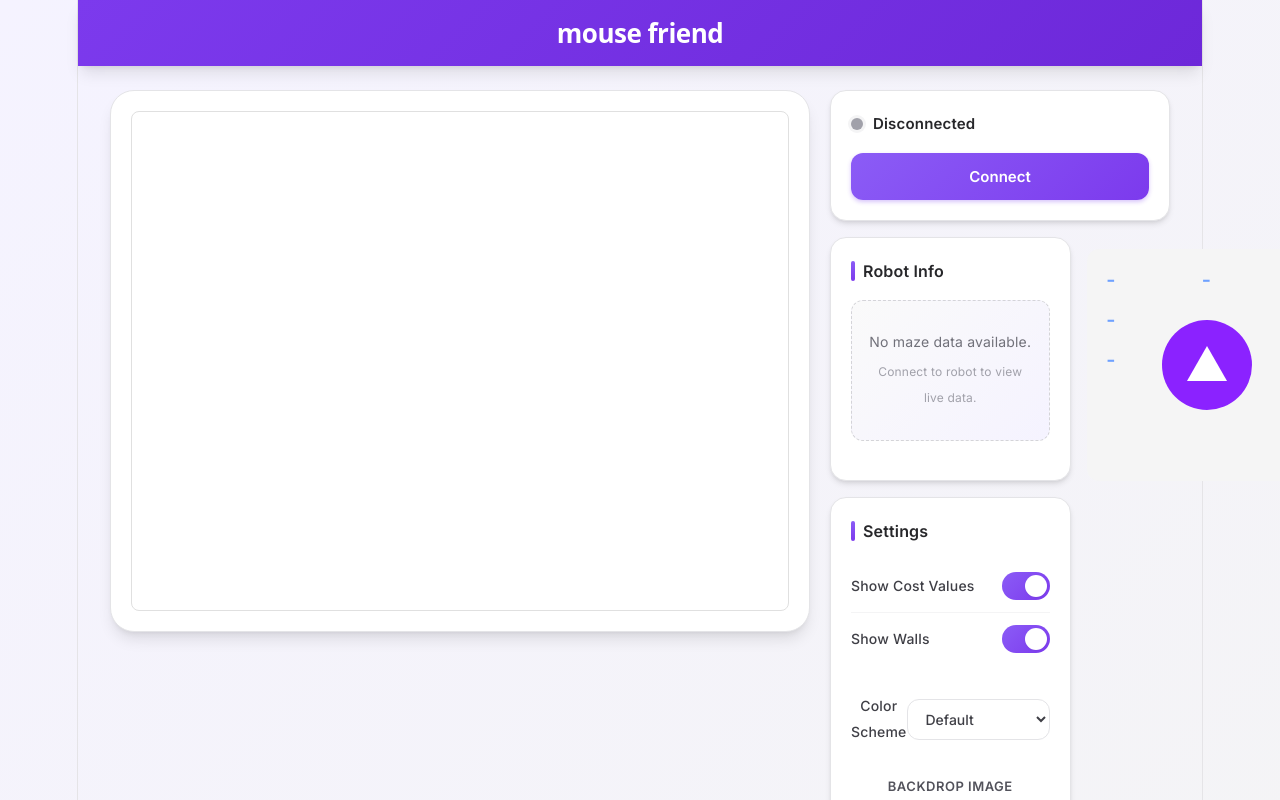
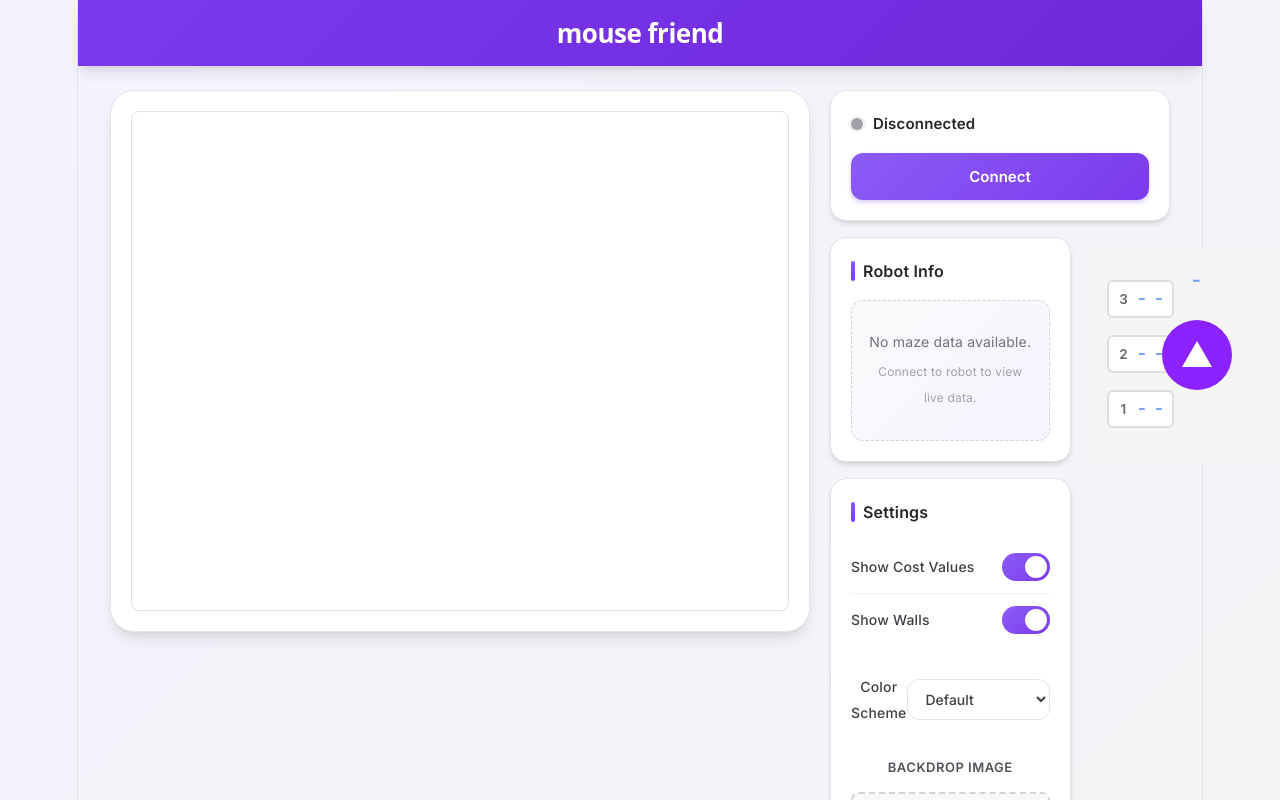
Before and after one commit to duckida/micromouse-friend, a React (Vite) app in the folder web-app/: page / in a window 1280 px wide. Shown: the top 800 px of the page. Built offline with nearby package versions, Linux system fonts and the light colour scheme.

Commit message:
Fix CellViewer: show sensors in driving order (1,2,3), add active highlighting

```diff
--- a/web-app/src/App.jsx
+++ b/web-app/src/App.jsx
@@ -220,7 +220,7 @@ function App() {
                 timeoutWarning={timeoutWarning}
               />
 
-              <CellViewer sensingPoints={currentSensingPoints} />
+              <CellViewer sensingPoints={currentSensingPoints} activeIndex={isLive ? -1 : currentSensingPoint} />
 
               <SettingsPanel
                 settings={settings}
--- a/web-app/src/components/CellViewer.css
+++ b/web-app/src/components/CellViewer.css
@@ -3,15 +3,15 @@
   border-radius: 12px;
   padding: 16px;
   margin-top: 12px;
-  width: 240px;
+  width: 220px;
   margin-left: auto;
   margin-right: auto;
 }
 
 .cell-viewer-container {
   position: relative;
-  width: 200px;
-  height: 200px;
+  width: 180px;
+  height: 180px;
   margin: 0 auto;
 }
 
@@ -20,8 +20,8 @@
   top: 50%;
   left: 50%;
   transform: translate(-50%, -50%);
-  width: 90px;
-  height: 90px;
+  width: 70px;
+  height: 70px;
   background-color: #8b22ff;
   border-radius: 50%;
   display: flex;
@@ -32,38 +32,81 @@
 .cell-viewer-triangle {
   width: 0;
   height: 0;
-  border-left: 20px solid transparent;
-  border-right: 20px solid transparent;
-  border-bottom: 35px solid white;
-  margin-top: -4px;
+  border-left: 15px solid transparent;
+  border-right: 15px solid transparent;
+  border-bottom: 26px solid white;
+  margin-top: -3px;
 }
 
-.cell-viewer-number {
+.cell-viewer-number-top {
   position: absolute;
+  top: 0;
+  left: 50%;
+  transform: translateX(-50%);
   color: #6ea1ff;
   font-size: 1.5rem;
   font-weight: 500;
   font-family: 'Segoe UI', Roboto, Helvetica, Arial, sans-serif;
 }
 
-.cell-viewer-number-top {
-  top: 0;
-  left: 50%;
-  transform: translateX(-50%);
+.cell-viewer-cell {
+  position: absolute;
+  display: flex;
+  align-items: center;
+  gap: 6px;
+  padding: 4px 8px;
+  background: white;
+  border: 2px solid #ddd;
+  border-radius: 6px;
+  transition: all 0.15s ease;
 }
 
-.cell-viewer-number-left {
-  left: 0;
-  display: flex;
-  flex-direction: column;
-  gap: 14px;
-  align-items: center;
+.cell-viewer-cell.active {
+  border-color: #8b22ff;
+  background: #f5f0ff;
+  box-shadow: 0 2px 8px rgba(139, 34, 255, 0.2);
 }
 
-.cell-viewer-number-right {
+.cell-label {
+  font-size: 0.75rem;
+  color: #666;
+  font-weight: 600;
+  min-width: 14px;
+}
+
+.cell-value {
+  font-family: 'JetBrains Mono', monospace;
+  font-size: 1rem;
+  font-weight: 600;
+  color: #6ea1ff;
+}
+
+.cell-viewer-cell:nth-child(2) {
+  top: 15px;
+  left: 0;
+}
+
+.cell-viewer-cell:nth-child(3) {
+  top: 70px;
+  left: 0;
+}
+
+.cell-viewer-cell:nth-child(4) {
+  top: 125px;
+  left: 0;
+}
+
+.cell-viewer-cell:nth-child(5) {
+  top: 15px;
   right: 0;
-  display: flex;
-  flex-direction: column;
-  gap: 14px;
-  align-items: center;
 }
+
+.cell-viewer-cell:nth-child(6) {
+  top: 70px;
+  right: 0;
+}
+
+.cell-viewer-cell:nth-child(7) {
+  top: 125px;
+  right: 0;
+}
--- a/web-app/src/components/CellViewer.jsx
+++ b/web-app/src/components/CellViewer.jsx
@@ -1,7 +1,7 @@
 import React from 'react';
 import './CellViewer.css';
 
-export function CellViewer({ sensingPoints }) {
+export function CellViewer({ sensingPoints, activeIndex }) {
   const defaultPoints = [
     { sf: '-', sl: '-', sr: '-' },
     { sf: '-', sl: '-', sr: '-' },
@@ -10,27 +10,41 @@ export function CellViewer({ sensingPoints }) {
 
   const points = sensingPoints || defaultPoints;
 
+  const getCellClass = (index) => {
+    const classes = ['cell-viewer-cell'];
+    if (activeIndex === index) {
+      classes.push('active');
+    }
+    return classes.join(' ');
+  };
+
   return (
     <div className="cell-viewer">
       <div className="cell-viewer-container">
         <div className="cell-viewer-number cell-viewer-number-top">
-          {points[0]?.sf || '-'}
+          {points[2]?.sf || points[1]?.sf || points[0]?.sf || '-'}
         </div>
 
-        <div className="cell-viewer-number cell-viewer-number-left">
-          <span>{points[0]?.sl || '-'}</span>
-          <span>{points[1]?.sl || '-'}</span>
-          <span>{points[2]?.sl || '-'}</span>
+        <div className={getCellClass(2)}>
+          <span className="cell-label">3</span>
+          <span className="cell-value">{points[2]?.sl || '-'}</span>
+          <span className="cell-value">{points[2]?.sr || '-'}</span>
+        </div>
+
+        <div className={getCellClass(1)}>
+          <span className="cell-label">2</span>
+          <span className="cell-value">{points[1]?.sl || '-'}</span>
+          <span className="cell-value">{points[1]?.sr || '-'}</span>
+        </div>
+
+        <div className={getCellClass(0)}>
+          <span className="cell-label">1</span>
+          <span className="cell-value">{points[0]?.sl || '-'}</span>
+          <span className="cell-value">{points[0]?.sr || '-'}</span>
         </div>
 
         <div className="cell-viewer-circle">
           <div className="cell-viewer-triangle"></div>
-        </div>
-
-        <div className="cell-viewer-number cell-viewer-number-right">
-          <span>{points[0]?.sr || '-'}</span>
-          <span>{points[1]?.sr || '-'}</span>
-          <span>{points[2]?.sr || '-'}</span>
         </div>
       </div>
     </div>
```
